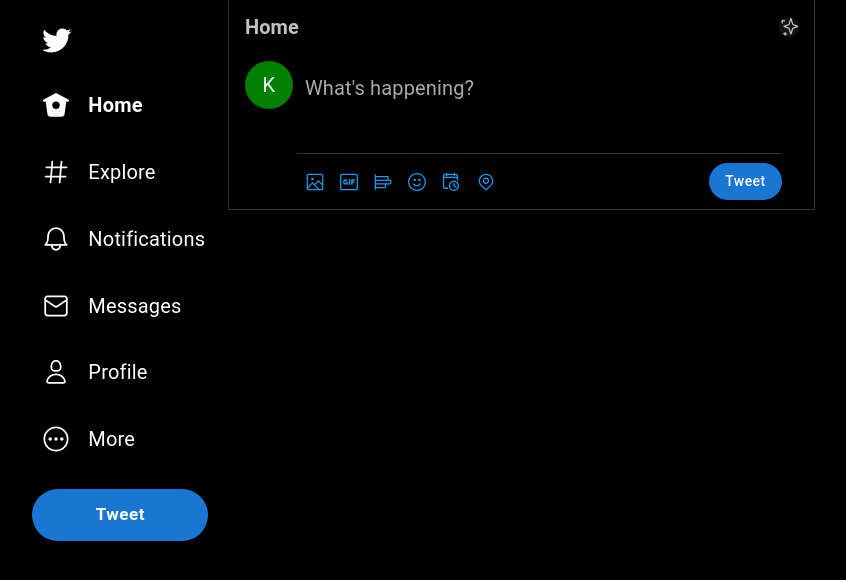
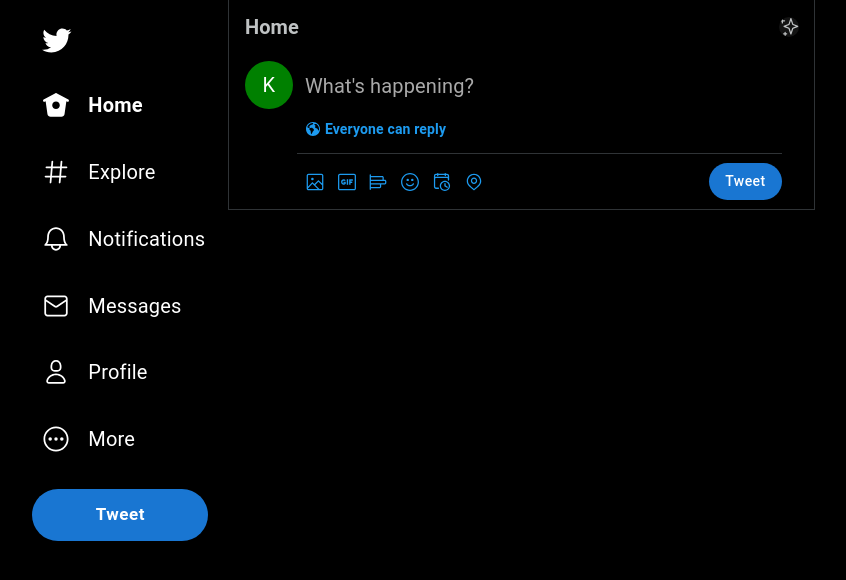
Before and after one commit to khanhvo198/twitter-client, a React (Create React App) app: page /home in a window 1280 px wide. Shown: the top 580 px of the page, without its empty margins (21-867 px from the left). Built offline with nearby package versions, Linux system fonts and the light colour scheme; sample sign-in values are in the browser's storage.

Commit message:
comlete tweetbox

```diff
--- a/src/features/TweetBox/TweetBox.tsx
+++ b/src/features/TweetBox/TweetBox.tsx
@@ -1,4 +1,4 @@
-import { Avatar, Button } from '@mui/material';
+import { Avatar, Button, List, ListItem, ListItemIcon } from '@mui/material';
 import { FC, ReactElement } from 'react';
 import { EmojiIcon } from './components/EmojiIcon/EmojiIcon';
 import { GifIcon } from './components/GifIcon/GifIcon';
@@ -7,6 +7,7 @@ import { MediaIcon } from './components/MediaIcon/MediaIcon';
 import { PollIcon } from './components/PollIcon/PollIcon';
 import { ScheduleIcon } from './components/ScheduleIcon/ScheduleIcon';
 import { TopTweetIcon } from './components/TopTweetIcon/TopTweetIcon';
+import { WorldIcon } from './components/WorldIcon/WorldIcon';
 import { useTweetBoxStyle } from './style';
 
 export const TweetBox: FC = (): ReactElement => {
@@ -41,17 +42,57 @@ export const TweetBox: FC = (): ReactElement => {
                 placeholder="What's happening?"
               ></div>
             </div>
+            <div className={classes.tweetSetting}>
+              <div>
+                <WorldIcon />
+              </div>
+              <div>Everyone can reply</div>
+            </div>
             <div className={classes.borderLineBottomEditor}></div>
           </div>
           <div className={classes.toolbarContainer}>
-            <div className={classes.toolBarListIcon}>
+            <List className={classes.toolBarListIcon}>
+              <ListItem sx={{ padding: 0 }}>
+                <ListItemIcon sx={{ minWidth: 0 }}>
                   <MediaIcon />
+                </ListItemIcon>
+              </ListItem>
+              <ListItem sx={{ padding: 0 }}>
+                <ListItemIcon sx={{ minWidth: 0 }}>
                   <GifIcon />
+                </ListItemIcon>
+              </ListItem>
+              <ListItem
+                sx={{
+                  padding: 0,
+                  display: { xs: 'none', sm: 'none', md: 'none', xl: 'flex', lg: 'flex' },
+                }}
+              >
+                <ListItemIcon sx={{ minWidth: 0 }}>
                   <PollIcon />
+                </ListItemIcon>
+              </ListItem>
+              <ListItem sx={{ padding: 0 }}>
+                <ListItemIcon sx={{ minWidth: 0 }}>
                   <EmojiIcon />
+                </ListItemIcon>
+              </ListItem>
+              <ListItem
+                sx={{
+                  padding: 0,
+                  display: { xs: 'none', sm: 'none', md: 'none', xl: 'flex', lg: 'flex' },
+                }}
+              >
+                <ListItemIcon sx={{ minWidth: 0 }}>
                   <ScheduleIcon />
+                </ListItemIcon>
+              </ListItem>
+              <ListItem sx={{ padding: 0 }}>
+                <ListItemIcon sx={{ minWidth: 0 }}>
                   <LocationIcon />
-            </div>
+                </ListItemIcon>
+              </ListItem>
+            </List>
             <Button
               variant="contained"
               color="primary"
--- /dev/null
+++ b/src/features/TweetBox/components/WorldIcon/WorldIcon.tsx
@@ -0,0 +1,19 @@
+export const WorldIcon = () => {
+  return (
+    <svg
+      viewBox="0 0 24 24"
+      aria-hidden="true"
+      style={{
+        color: 'rgb(29, 155, 240)',
+        width: '16px',
+        height: '16px',
+        marginRight: '4px',
+        fill: 'currentColor',
+      }}
+    >
+      <g>
+        <path d="M12 1.5C6.2 1.5 1.5 6.2 1.5 12S6.2 22.5 12 22.5 22.5 17.8 22.5 12 17.8 1.5 12 1.5zM9.047 5.9c-.878.484-1.22.574-1.486.858-.263.284-.663 1.597-.84 1.712-.177.115-1.462.154-1.462.154s2.148 1.674 2.853 1.832c.706.158 2.43-.21 2.77-.142.342.07 2.116 1.67 2.324 2.074.208.404.166 1.748-.038 1.944-.204.196-1.183 1.09-1.393 1.39-.21.3-1.894 4.078-2.094 4.08-.2 0-.62-.564-.73-.848-.11-.284-.427-4.012-.59-4.263-.163-.25-1.126-.82-1.276-1.026-.15-.207-.552-1.387-.527-1.617.024-.23.492-1.007.374-1.214-.117-.207-2.207-1.033-2.61-1.18-.403-.145-.983-.332-.983-.332 1.13-3.652 4.515-6.318 8.52-6.38 0 0 .125-.018.186.14.11.286.256 1.078.092 1.345-.143.23-2.21.99-3.088 1.474zm11.144 8.24c-.21-.383-1.222-2.35-1.593-2.684-.23-.208-2.2-.912-2.55-1.09-.352-.177-1.258-.997-1.267-1.213-.01-.216 1.115-1.204 1.15-1.524.056-.49-1.882-1.835-1.897-2.054-.015-.22.147-.66.31-.81.403-.36 3.19.04 3.556.36 2 1.757 3.168 4.126 3.168 6.873 0 .776-.18 1.912-.282 2.18-.08.21-.443.232-.595-.04z"></path>
+      </g>
+    </svg>
+  );
+};
--- a/src/features/TweetBox/style.ts
+++ b/src/features/TweetBox/style.ts
@@ -71,7 +71,7 @@ export const useTweetBoxStyle = makeStyles((theme: Theme) => ({
     flexDirection: 'column',
   },
   editorWrapper: {
-    height: '70%',
+    height: '65%',
     display: 'flex',
     justifyContent: 'center',
     alignItems: 'center',
@@ -98,9 +98,20 @@ export const useTweetBoxStyle = makeStyles((theme: Theme) => ({
       },
     },
   },
+  tweetSetting: {
+    display: 'flex',
+    height: '20%',
+    '& div': {
+      color: 'rgb(29, 155, 240)',
+      fontSize: '14px',
+      fontWeight: 700,
+      display: 'flex',
+      alignItems: 'center',
+    },
+  },
   borderLineBottomEditor: {
     borderBottom: '1px solid rgb(47,51,54)',
-    height: '30%',
+    height: '15%',
     marginLeft: '-8px',
   },
   toolbarContainer: {
```
Lines whose indentation alone changed are shown as unchanged.
